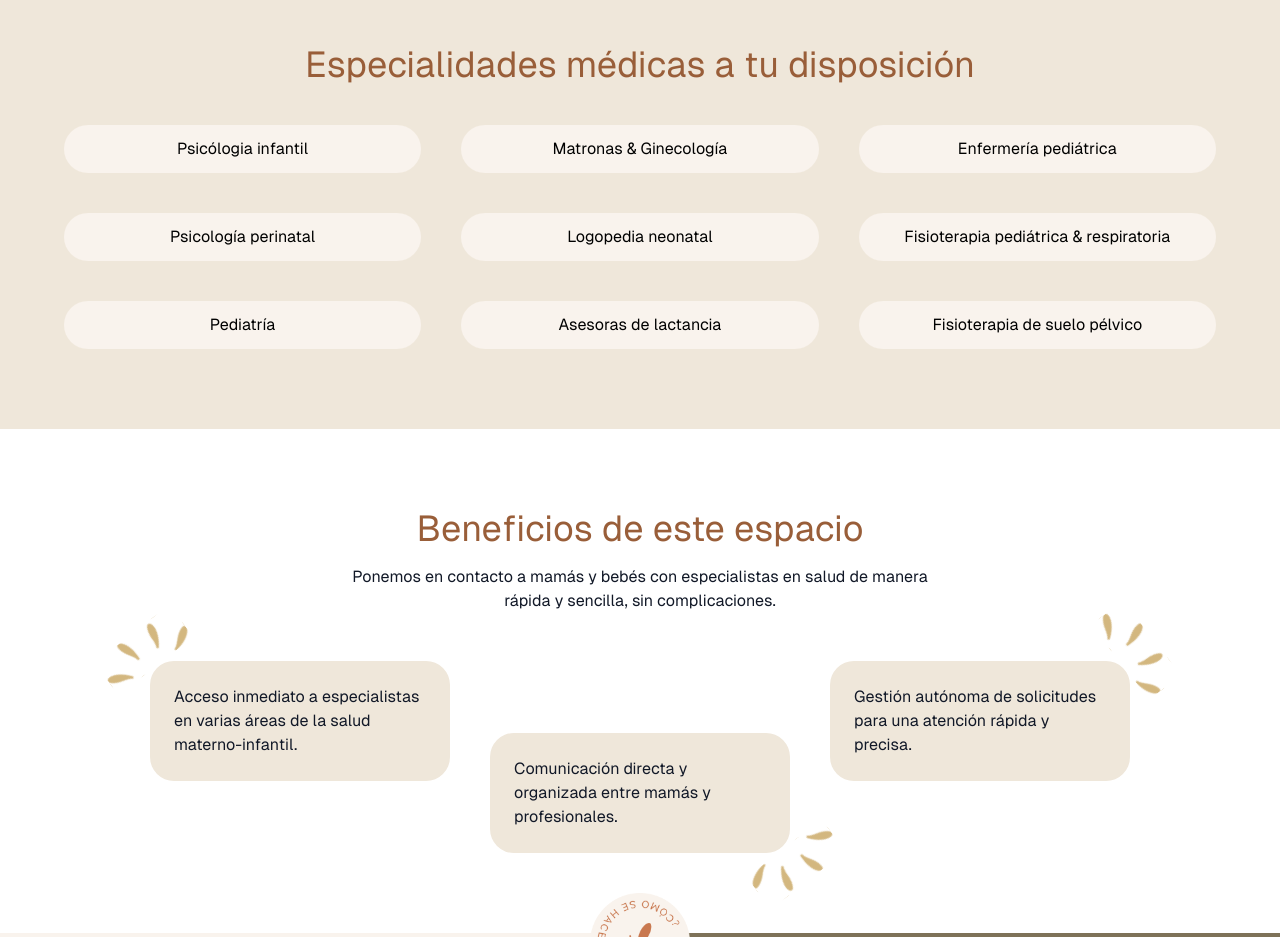
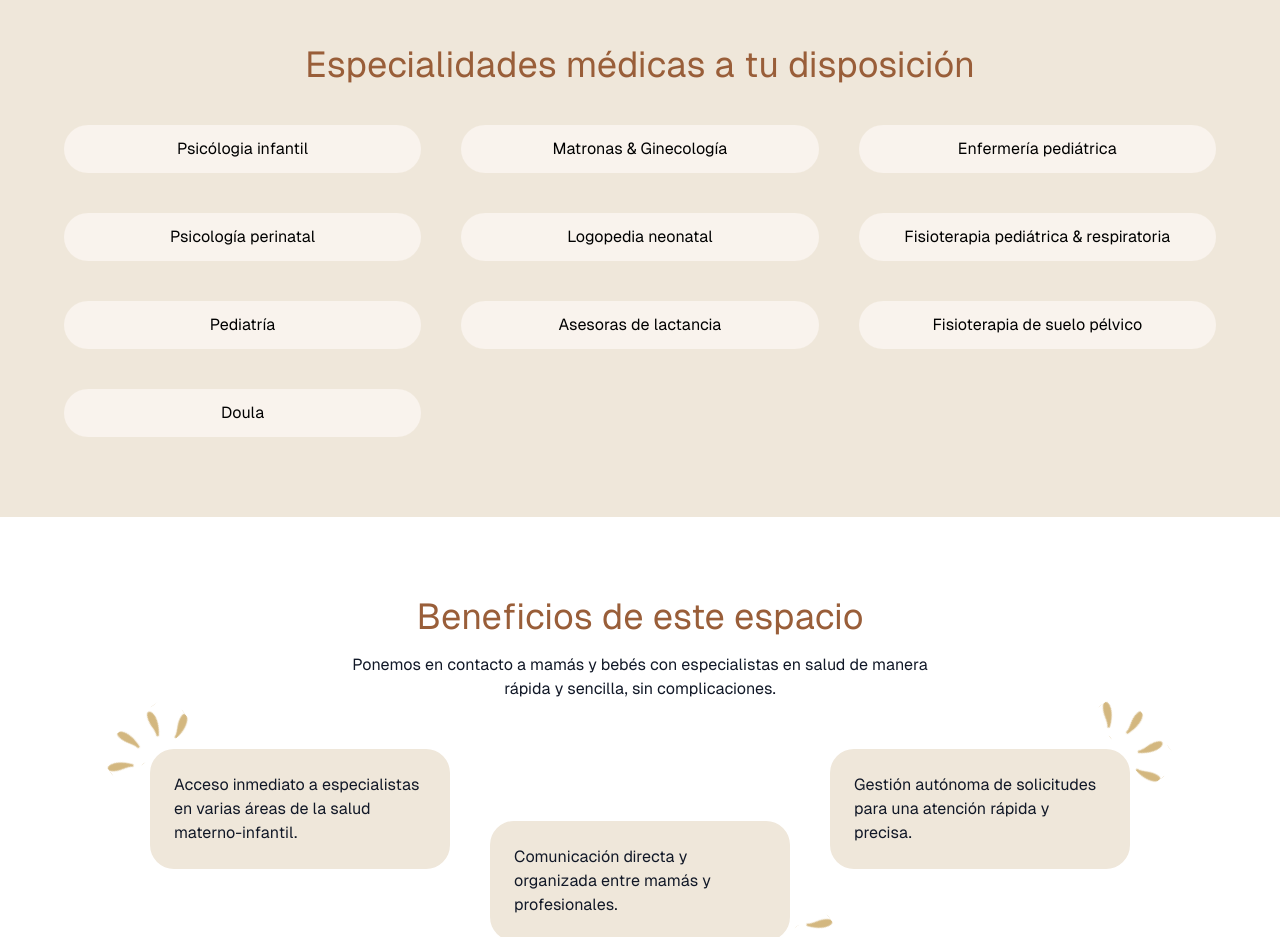
Before and after one commit to AyudaDANAMamas/mamasdana-landing, a Next.js app: page / in a window 1280 px wide. Shown: the part 1320-2257 px from the top of the page. Built offline with nearby package versions, Linux system fonts and the light colour scheme.

Commit message:
Add new speciality and change header

```diff
--- a/src/app/page.tsx
+++ b/src/app/page.tsx
@@ -4,7 +4,7 @@ import { Button } from "@/components/ui/button";
 import Image from "next/image";
 
 export default function Home() {
-  const especialities = [
+  const specialties = [
     {
       label: "Psicólogia infantil",
     },
@@ -32,6 +32,9 @@ export default function Home() {
     {
       label: "Fisioterapia de suelo pélvico",
     },
+    {
+      label: "Doula",
+    },
   ];
 
   return (
@@ -39,7 +42,7 @@ export default function Home() {
       <section
         className="flex items-center justify-center backdrop-brightness-50 mx-auto w-full min-h-[100vh] bg-cover bg-center bg-no-repeat relative"
         style={{
-          backgroundImage: "url('/image.png')",
+          backgroundImage: "url('/banner-principal-flor-tierra.jpg')",
         }}
       >
         {/* Logo container - positioned at top */}
@@ -110,7 +113,7 @@ export default function Home() {
               Especialidades médicas a tu disposición
             </h2>
             <div className="grid grid-cols-1 md:grid-cols-3 gap-4 md:gap-10 w-full max-w-6xl mx-auto">
-              {especialities.map((especiality) => (
+              {specialties.map((especiality) => (
                 <div
                   key={especiality.label}
                   className="bg-calma hover:bg-calma rounded-full text-black p-3 flex justify-center items-center text-center"
```
